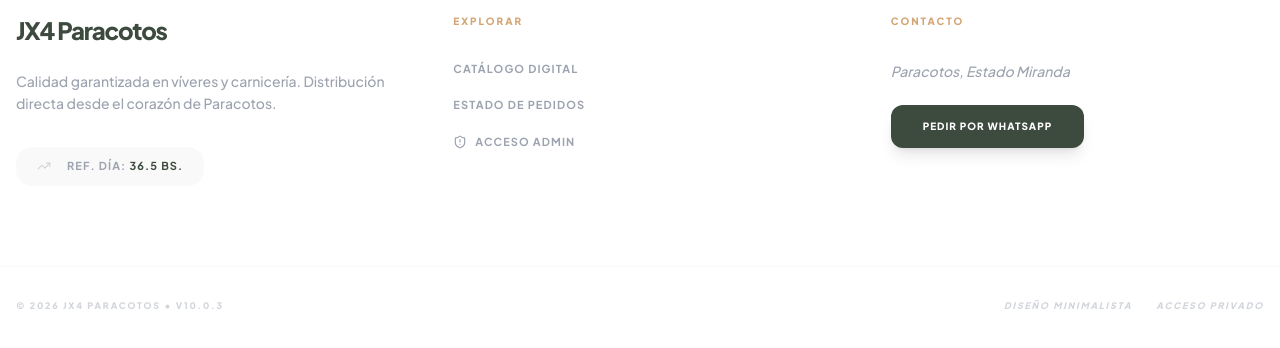
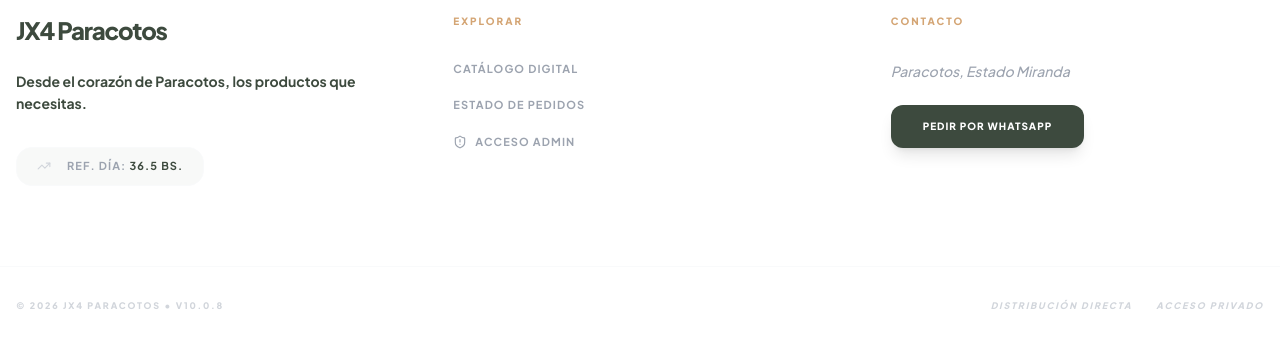
Before and after one commit to urquia25/jx4-online, a React (Vite) app: page / in a window 1280 px wide. Shown: the part 1150-1498 px from the top of the page. Built offline with nearby package versions, Linux system fonts and the light colour scheme; no server answers.

Commit message:
feat: Update app version and footer text
Updates the application version to v10.0.8 and refines footer text to emphasize direct distribution and a more impactful tagline.

```diff
--- a/App.tsx
+++ b/App.tsx
@@ -1,4 +1,3 @@
-
 import React from 'react';
 import { HashRouter as Router, Routes, Route, Navigate, Link } from 'react-router-dom';
 import { AppProvider, useAppContext } from './contexts/AppContext';
@@ -19,8 +18,8 @@ const Footer: React.FC = () => {
       <div className="max-w-7xl mx-auto px-4 grid grid-cols-1 md:grid-cols-3 gap-16">
         <div>
           <h3 className="text-2xl font-black mb-6 text-primary tracking-tighter">JX4 Paracotos</h3>
-          <p className="text-gray-400 leading-relaxed font-medium text-sm">
-            Calidad garantizada en víveres y carnicería. Distribución directa desde el corazón de Paracotos.
+          <p className="text-primary font-bold leading-relaxed text-sm">
+            Desde el corazón de Paracotos, los productos que necesitas.
           </p>
 
           {/* Tasa de Cambio Minimalista en el Footer */}
@@ -51,9 +50,9 @@ const Footer: React.FC = () => {
       </div>
 
       <div className="max-w-7xl mx-auto px-4 mt-20 pt-8 border-t border-gray-50 flex flex-col md:flex-row justify-between items-center gap-4 text-[9px] text-gray-300 font-black uppercase tracking-[0.2em]">
-        <span>&copy; {new Date().getFullYear()} JX4 Paracotos • v10.0.3</span>
+        <span>&copy; {new Date().getFullYear()} JX4 Paracotos • v10.0.8</span>
         <div className="flex gap-6 italic">
-          <span>Diseño Minimalista</span>
+          <span>Distribución Directa</span>
           <Link to="/admin" className="hover:text-primary">Acceso Privado</Link>
         </div>
       </div>
```
